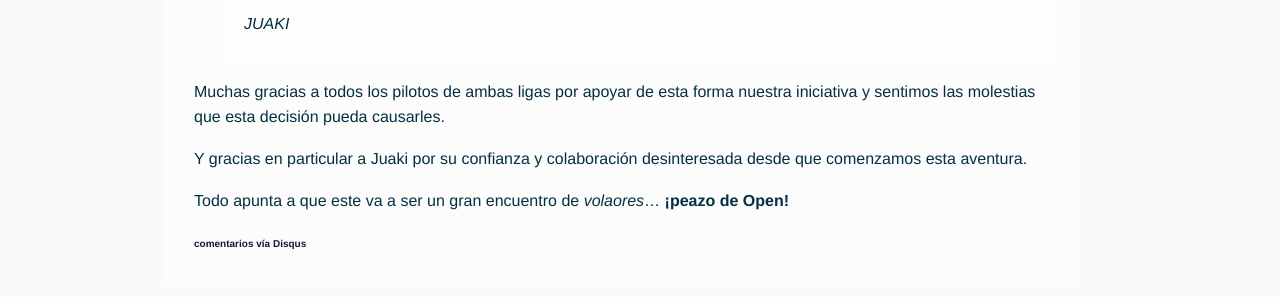
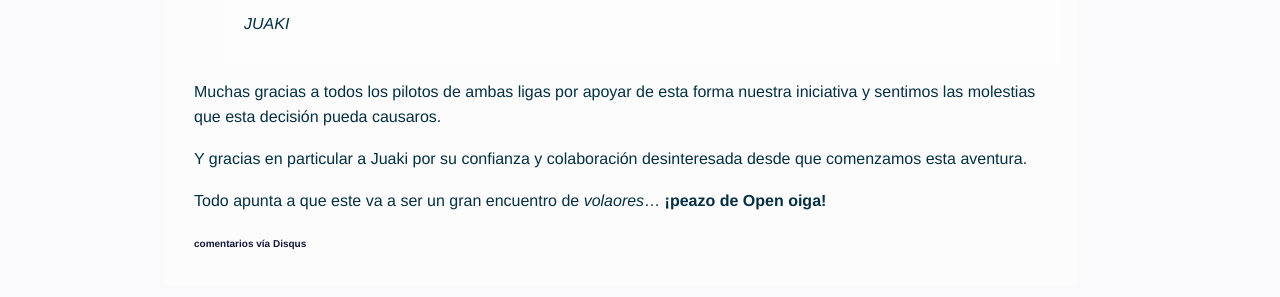
Before and after one commit to nando/openfly, a Jekyll site: the page built from _posts/2012-03-02-detallazo_de_las_ligas_andaluza_y_valenciana.md, in a window 1280 px wide and 1031 px high. Shown: the part 706-1003 px from the top of the window. Built offline with Jekyll 4.4.1, drawn with Linux system fonts in a browser that asks for light colours; comment, search, counter and statistics services are not loaded.

Commit message:
causaros

```diff
--- a/_posts/2012-03-02-detallazo_de_las_ligas_andaluza_y_valenciana.md
+++ b/_posts/2012-03-02-detallazo_de_las_ligas_andaluza_y_valenciana.md
@@ -34,8 +34,8 @@
 </p>
 </div>
 
-Muchas gracias a todos los pilotos de ambas ligas por apoyar de esta forma nuestra iniciativa y sentimos las molestias que esta decisión pueda causarles.
+Muchas gracias a todos los pilotos de ambas ligas por apoyar de esta forma nuestra iniciativa y sentimos las molestias que esta decisión pueda causaros.
 
 Y gracias en particular a Juaki por su confianza y colaboración desinteresada desde que comenzamos esta aventura.
 
-Todo apunta a que este va a ser un gran encuentro de *volaores*... **¡peazo de Open!**
+Todo apunta a que este va a ser un gran encuentro de *volaores*... **¡peazo de Open oiga!**
```
